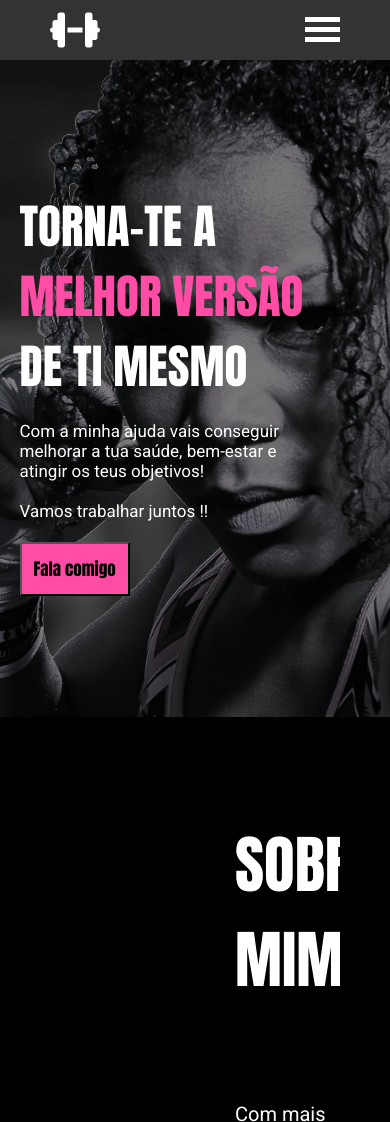
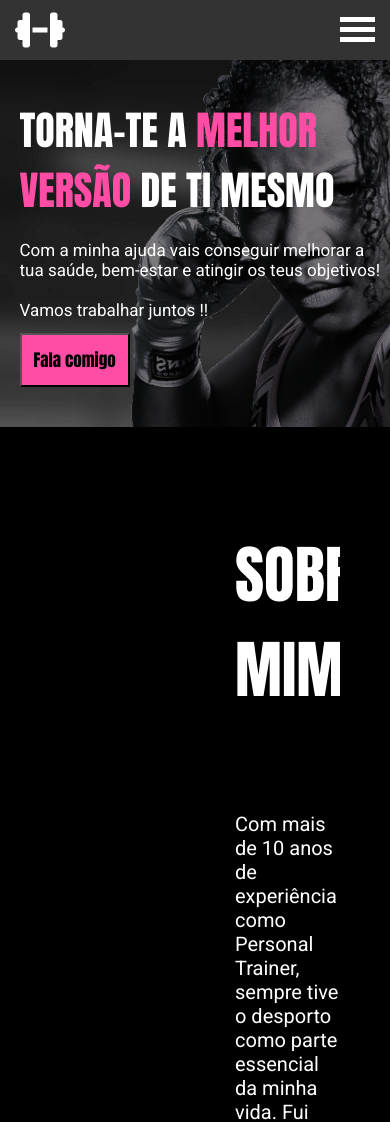
Before and after one commit to xisquinha/ericaevora, a plain HTML site: page index.html in a window 390 px wide. Shown: the top 1122 px of the page. Drawn offline with Linux system fonts and the light colour scheme.

Commit message:
Add files via upload

```diff
--- a/css/mainStyle.css
+++ b/css/mainStyle.css
@@ -41,8 +41,20 @@ body{
 }
 .navbar .logo{
     float: left;
-    padding-left: 50px;
 }
+
+@media screen and (max-width: 425px){
+    .navbar .logo{
+        padding-left: 15px;
+    }
+}
+
+@media screen and (min-width: 425px){
+    .navbar .logo{
+        padding-left: 50px;
+    }
+}
+
 .navbar .logo i{
     font-size: 40px;
     overflow: hidden;
@@ -86,10 +98,10 @@ body{
     text-align: center;
     cursor: pointer;
     font-size: 30px;
-    display: inline-block;
+
     position: relative;
     width: 35px;
-    height: 30px;
+    height: 100%;
     display: none;
 
 }
@@ -128,15 +140,33 @@ body{
 
 /******************************************************************/
 
-@media (max-width: 891px) {
+@media screen and (max-width: 425px){
+    .menu-icon{
+        margin-right: 15px;
+    }
+    .options{
+        height: 70%;
+    }
+}
+
+
+@media screen and (max-width: 891px) {
+
+    @media screen and (min-width: 425px){
+        .menu-icon {
+            margin-right: 50px;
+        }
+
+        .options{
+            height: 90%;
+        }
+    }
 
     .menu-icon {
         display: block;
         order: 1;
         float: right;
-        margin-right: 50px;
         margin-top: 12px;
-        height: 100%;
     }
 
 
@@ -146,7 +176,6 @@ body{
         right: -100%;
         background-color: #1f1f1f;
         width: 100%;
-        height: 90vh;
         display: flex;
         flex-direction: column-reverse;
         justify-content: center;
@@ -177,17 +206,18 @@ body{
 
     background-image: url('../imgs/back_gym_light.jpg');
     overflow: hidden;
+
 }
 
 @media screen and (min-width: 767px){
     .home{
-        height: 100vh;
+        height: 100%;
     }
 }
 
 @media screen and (max-width: 766px) {
     .home{
-        height: 85vh;
+        height: 85%;
     }
 }
 
@@ -195,7 +225,7 @@ body{
     padding-top: 60px;
     padding-left: 5%;
     width: 95%;
-    height: 100%;
+    height: 100vh;
     display: flex;
     align-items: center;
     overflow: hidden;
@@ -223,12 +253,14 @@ body{
     }
 }
 
-@media screen and (max-width: 766px) {
+@media screen and (max-width: 425px) {
     .home .text{
-        background-size: auto 85vh;
-        padding-top: 35px;
+        height: 100%;
+        background-size: auto 92%;
     }
 }
+
+
 
 
 
@@ -239,9 +271,19 @@ body{
     font-family: Impact, Haettenschweiler, 'Arial Narrow Bold', sans-serif;
 }
 
-@media screen and (max-width: 766px) {
+
+
+@media screen and (max-width: 425px) {
     .home .text .slogan{
-        font-size: 47px;
+        font-size: 40px;
+        max-width: 100%;
+    }
+}
+
+
+@media screen and (max-width: 766px) and (min-width: 425px) {
+    .home .text .slogan{
+        font-size: 50px;
         max-width: 80%;
     }
 }
```
